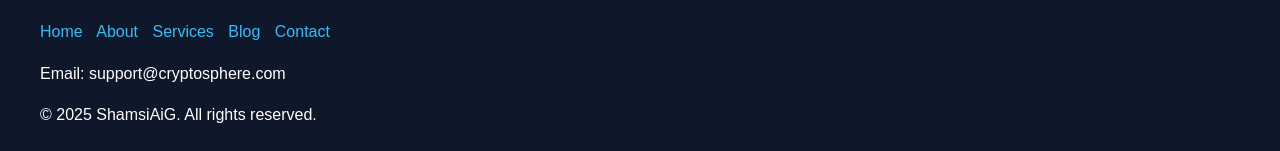
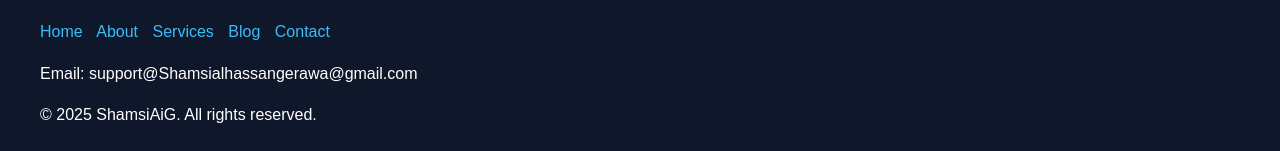
Before and after one commit to Shamsiaig/Alhassan, a plain HTML site: page index.html in a window 1280 px wide. Shown: the part 2156-2307 px from the top of the page. Drawn offline with Linux system fonts and the light colour scheme.

Commit message:
Update support email address in footer

```diff
--- a/index.html
+++ b/index.html
@@ -127,7 +127,7 @@
       <a href="#">Blog</a>
       <a href="#">Contact</a>
     </p>
-    <p>Email: support@cryptosphere.com</p>
+    <p>Email: support@Shamsialhassangerawa@gmail.com</p>
     <p>© 2025 ShamsiAiG. All rights reserved.</p>
   </footer>  <!-- JAVASCRIPT -->  <script>
     // Smooth scrolling for navigation links
```
